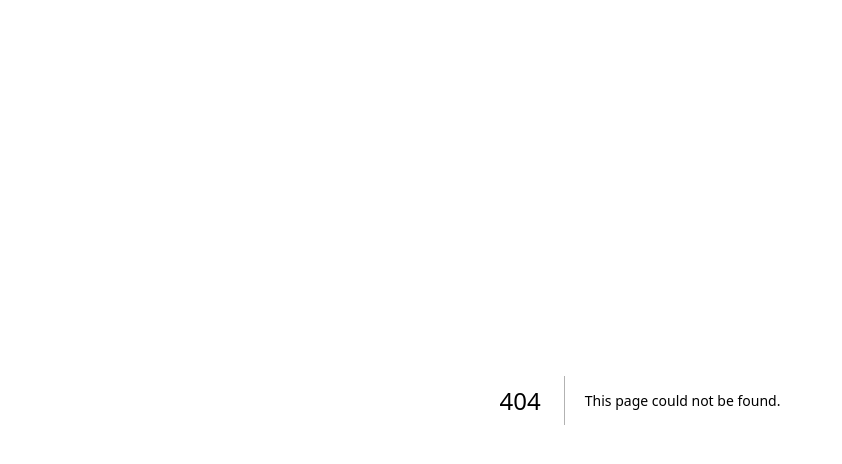
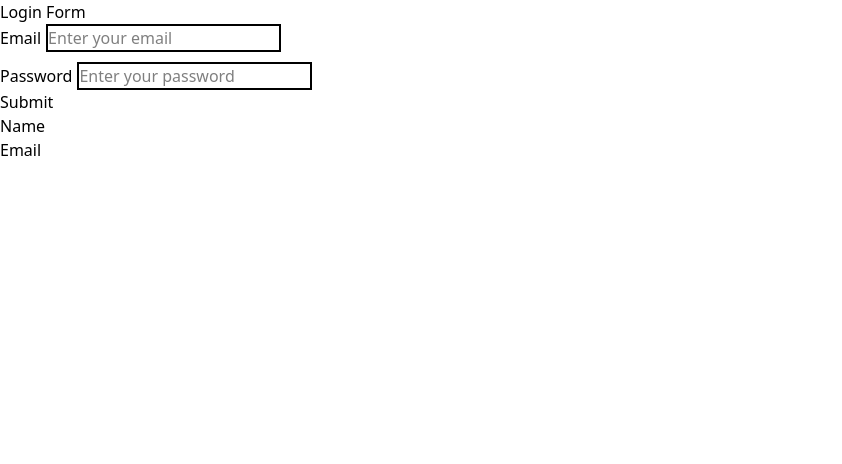
Before and after one commit to harshvardhansharma2105/frontend, a Next.js app in the folder login-signup/my-next-app/: page /login in a window 1280 px wide. Before the commit this address had no page. Shown: the top 464 px of the page, without its empty margins (0-842 px from the left). Built offline with nearby package versions, Linux system fonts and the light colour scheme.

Commit message:
updated code

```diff
--- a/login-signup/my-next-app/app/Components/Login.tsx
+++ b/login-signup/my-next-app/app/Components/Login.tsx
@@ -1,6 +1,17 @@
-export default function login(){
+/* eslint-disable @typescript-eslint/no-explicit-any */
+'use client'
+import { useRouter } from 'next/navigation'
+
+export default function Login(){
+    const router = useRouter();
+
+    const handleclick = (e:any)=>{
+        e.preventDefault();
+        router.push("/submitted")
+    }
     return(
         <>
+            <form onClick={handleclick}>
                 <div>
                     <label className="mr-[5px]">Email</label>
                     <input type="email" placeholder ="Enter your email" className="border-2"/>
@@ -9,6 +20,9 @@ export default function login(){
                     <label className="mr-[5px]">Password</label>
                     <input type="password" placeholder ="Enter your password" className="border-2" />
                 </div>
+                <button>Submit</button>
+            </form>
+
         </>
     );
 }
--- /dev/null
+++ b/login-signup/my-next-app/app/Components/ProductCard.tsx
@@ -0,0 +1,17 @@
+'use client'
+export default function ProductCard({minimal = false}){
+    return(
+        <>
+            <div className="name">Name</div>
+            <div className="email">Email</div>
+
+            {!minimal && (
+                <>
+                    <div className="password">Password</div>
+                    <div className="school">School</div>
+                    <div className="roll-number">Roll number</div>
+                </>
+            )}
+        </>
+    );
+}
--- a/login-signup/my-next-app/app/login/index.tsx
+++ b/login-signup/my-next-app/app/login/page.tsx
@@ -1,9 +1,12 @@
 import Login from '../Components/Login';
+import ProductCard from '../Components/ProductCard';
 export default function login(){
     return(
         <>
             <h1>Login Form</h1>
             <Login/>
+
+            <ProductCard minimal={true} />
         </>
     );
 }
```
Lines whose indentation alone changed are shown as unchanged.
